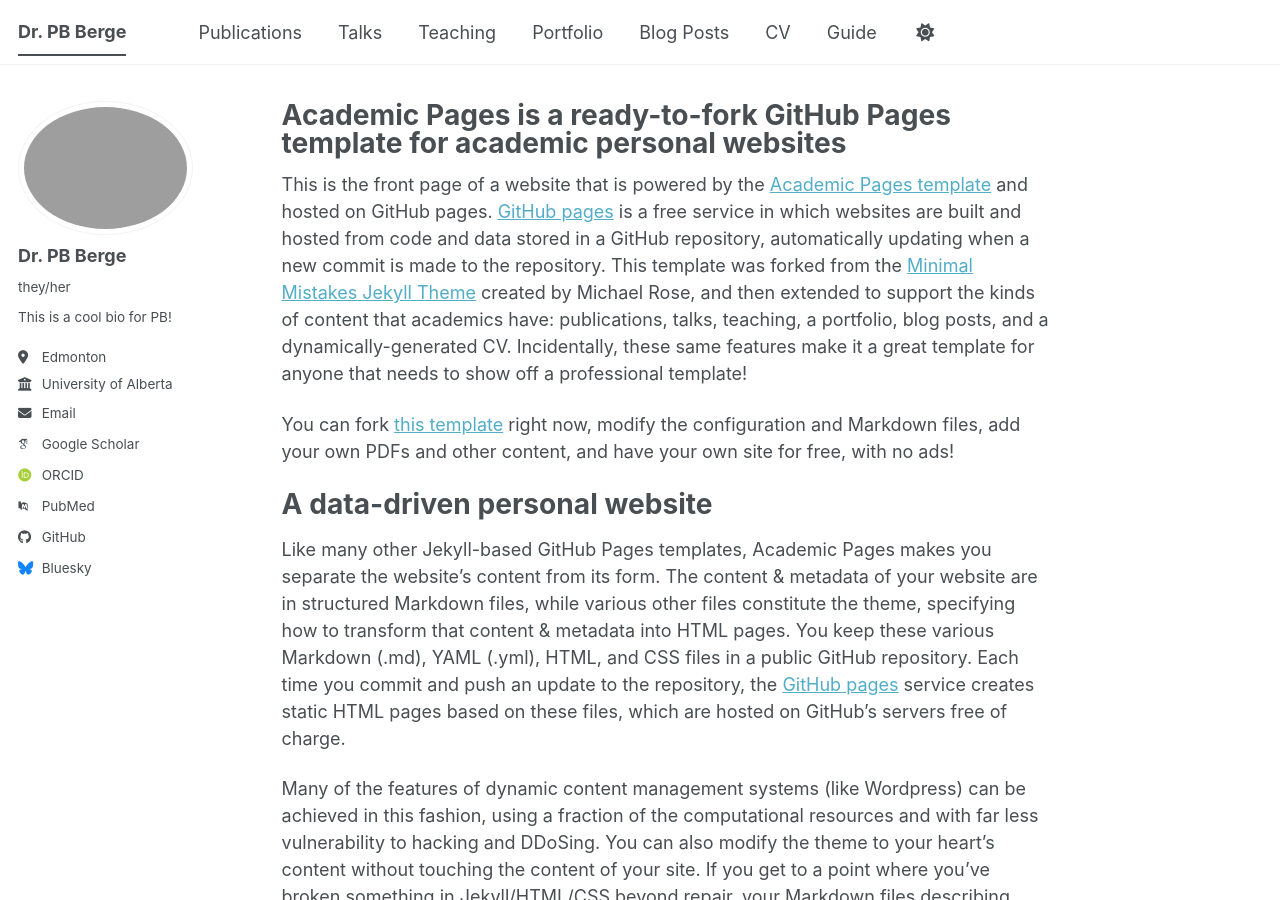
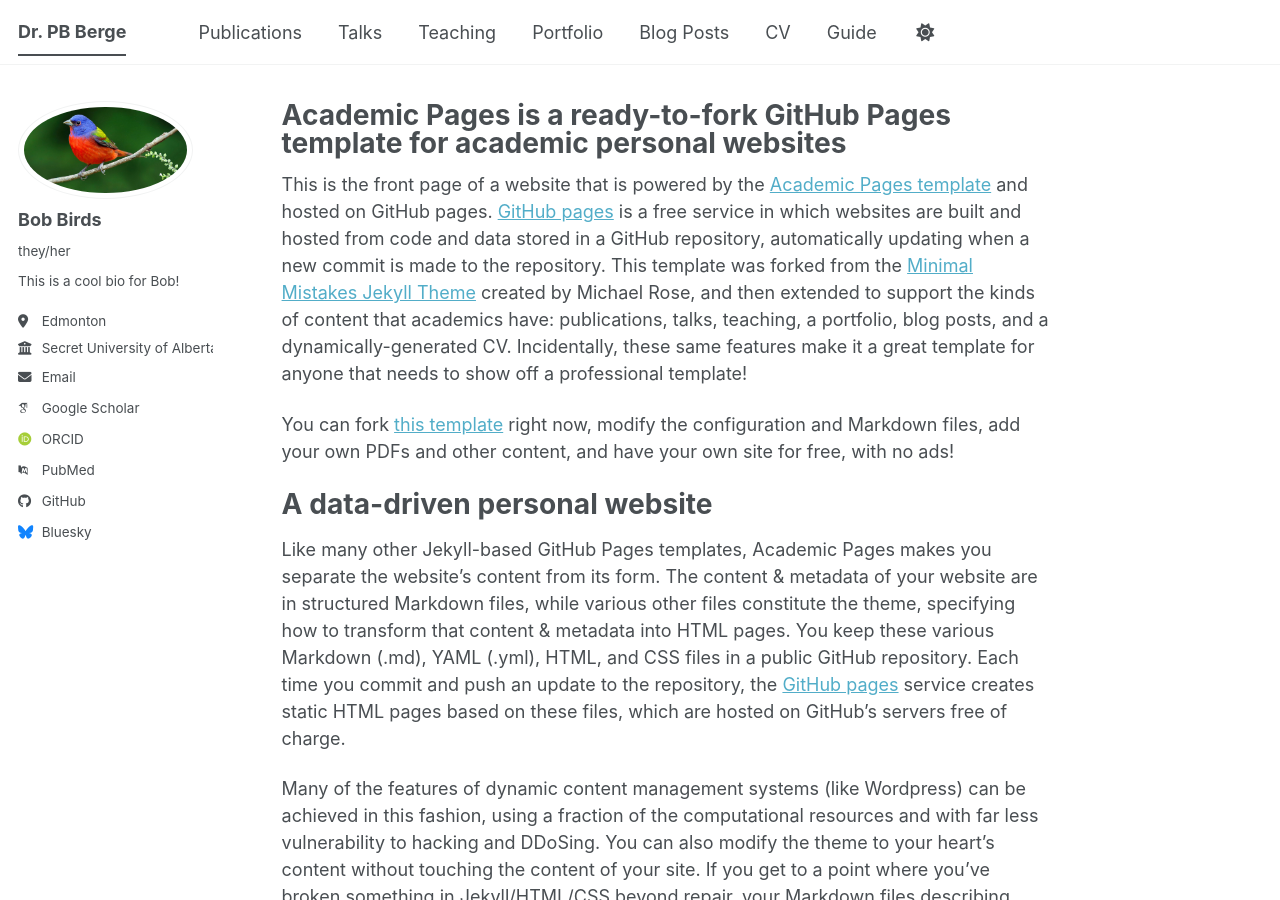
Before and after one commit to pb-berge/about, a Jekyll site: the page built from _pages/about.md, in a window 1280 px wide and 900 px high. Built offline with Jekyll 4.4.1, drawn with Linux system fonts in a browser that asks for light colours; some web fonts are replaced; a script bundle is joined from its source files by our own code; library files that are not in the unit come from our copies.

Commit message:
Update _config.yml

```diff
--- a/_config.yml
+++ b/_config.yml
@@ -23,12 +23,12 @@
 #               Additional customization can be done by editing /_includes/author-profile.html
 author:
   # Biographic information
-  avatar           : "pb-2024.png"
-  name             : "Dr. PB Berge"
+  avatar           : "bird.jpg"
+  name             : "Bob Birds"
   pronouns         : "they/her" # example: "she/her"
-  bio              : "This is a cool bio for PB!"
+  bio              : "This is a cool bio for Bob!"
   location         : "Edmonton"
-  employer         : "University of Alberta"
+  employer         : "Secret University of Alberta"
   uri              : # URL
   email            : "none@example.org"
 
```
